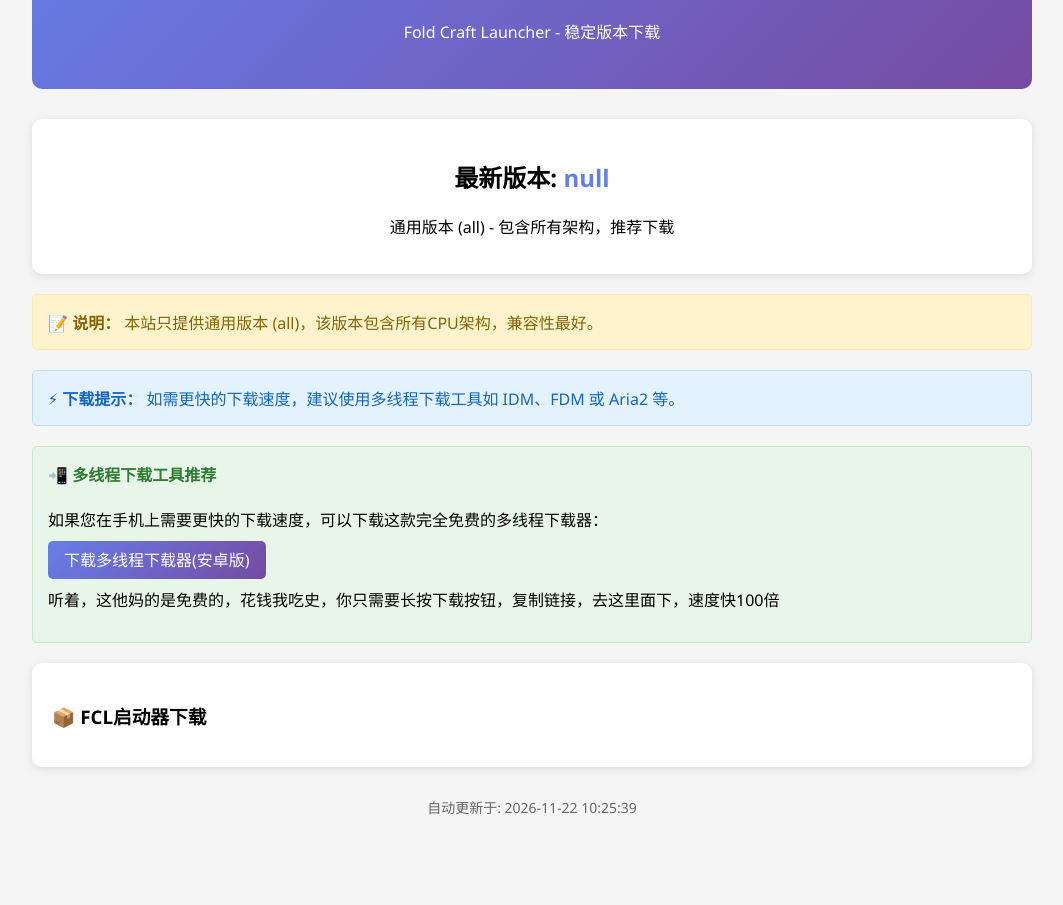
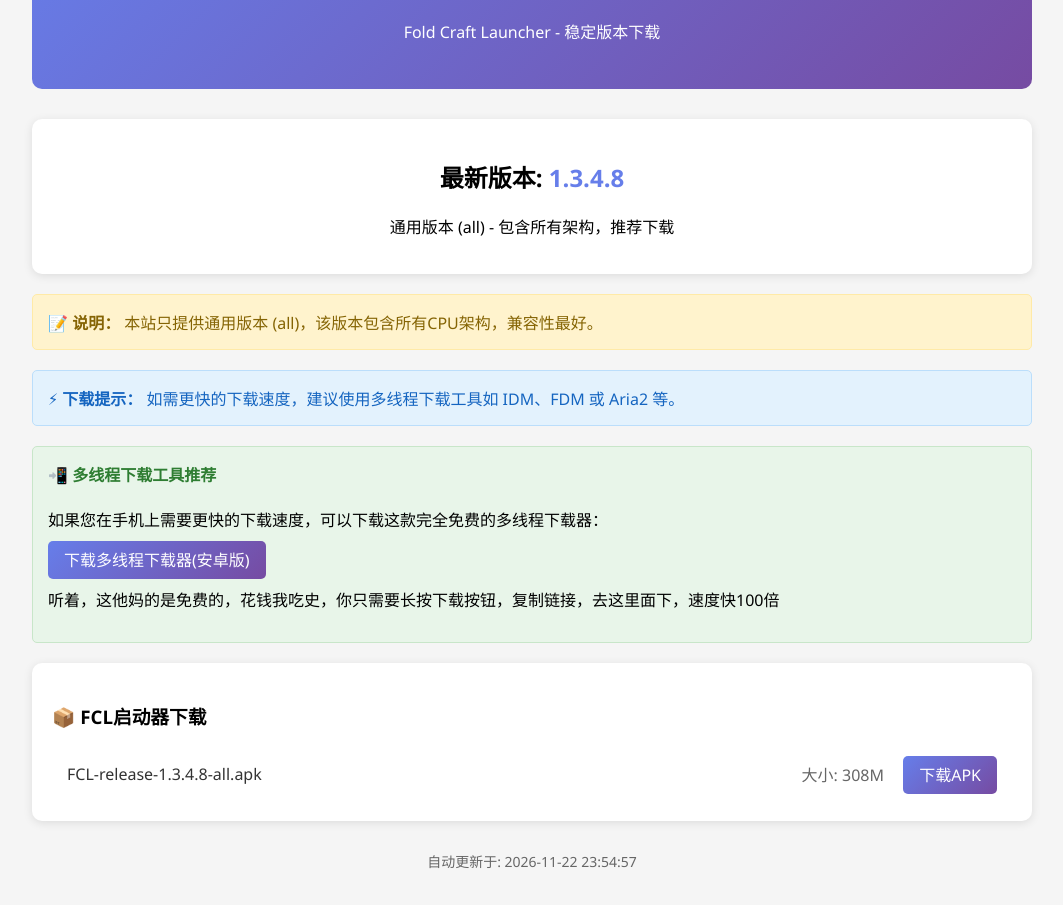
Before and after one commit to 4646hdh/hghghghgh, a plain HTML site: page web/index.html in a window 1280 px wide. Shown: the part 120-1025 px from the top of the page, without its empty margins (108-1171 px from the left). Before the commit the page ends 971 px from the top, so only its background shows below. Drawn offline with Linux system fonts and the light colour scheme.

Commit message:
自动更新到版本 1.3.4.8

```diff
--- a/web/index.html
+++ b/web/index.html
@@ -113,7 +113,7 @@
     </div>
 
     <div class="version-info">
-        <h2>最新版本: <span style="color: #667eea;">null</span></h2>
+        <h2>最新版本: <span style="color: #667eea;">1.3.4.8</span></h2>
         <p>通用版本 (all) - 包含所有架构，推荐下载</p>
     </div>
 
@@ -134,10 +134,17 @@
 
     <div class="download-list">
         <h3>📦 FCL启动器下载</h3>
+        <div class="file-item">
+            <div class="file-name">FCL-release-1.3.4.8-all.apk</div>
+            <div>
+                <span style="color: #666; margin-right: 15px;">大小: 308M</span>
+                <a href="apk_files/FCL-release-1.3.4.8-all.apk" class="download-btn" download>下载APK</a>
+            </div>
+        </div>
     </div>
 
     <div class="footer">
-        <p>自动更新于: 2026-11-22 10:25:39</p>
+        <p>自动更新于: 2026-11-22 23:54:57</p>
     </div>
 </body>
 </html>
```
Also changed, not shown: 2 other files.
